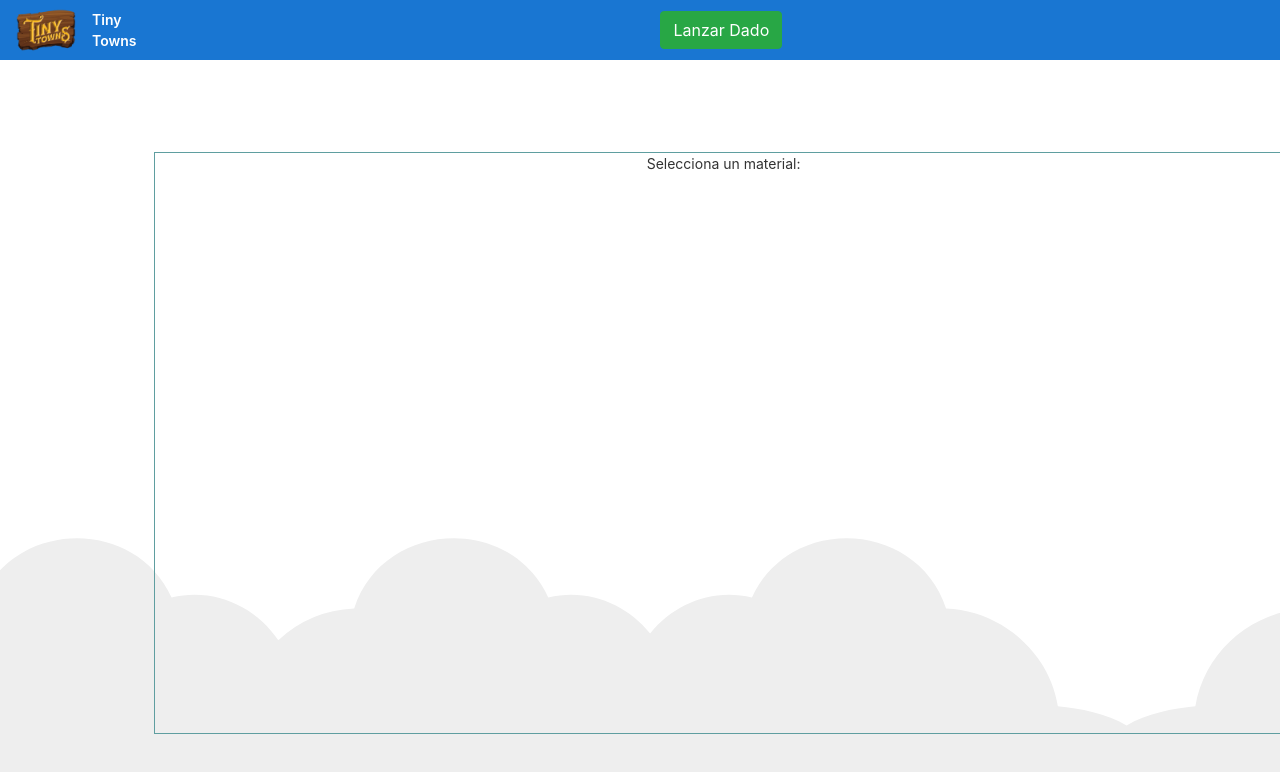
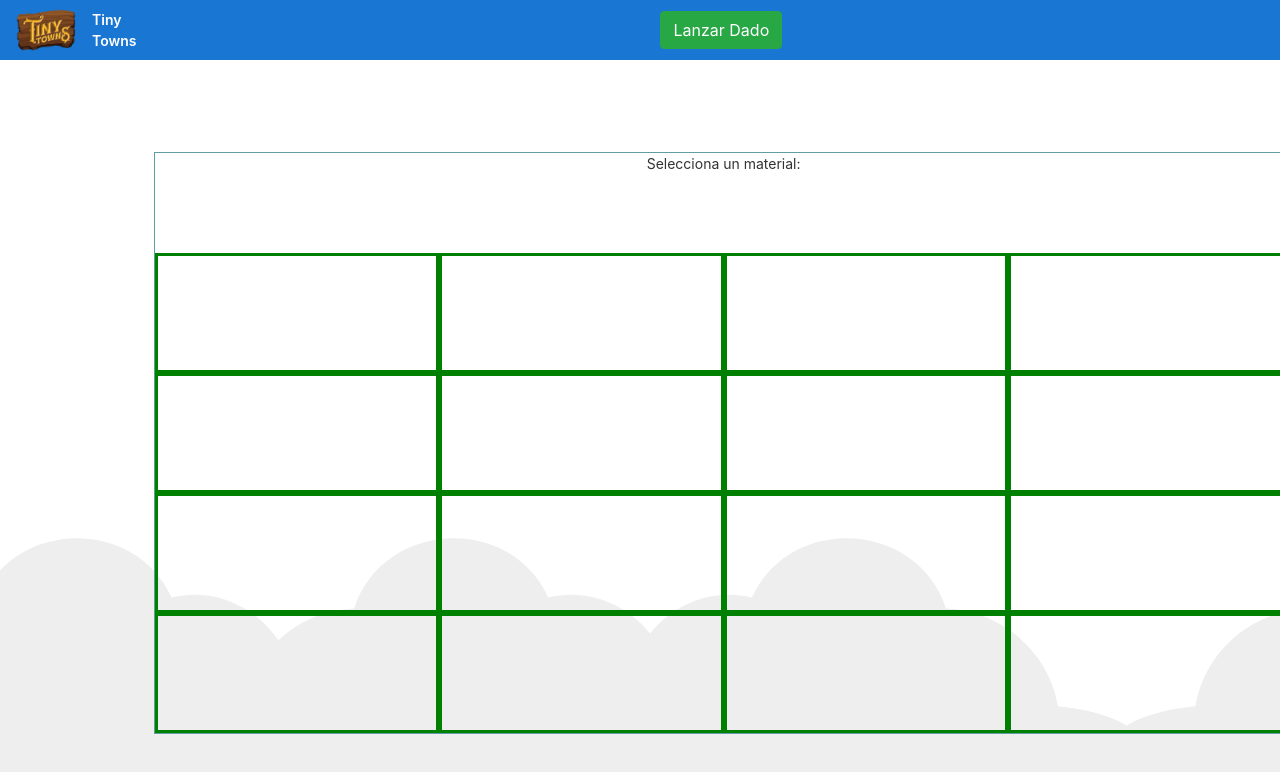
Before and after one commit to luiscastro8p/TinyTowns, an Angular app: page / in a window 1280 px wide. Shown: the top 772 px of the page. Built offline with nearby package versions, Linux system fonts and the light colour scheme.

Commit message:
recorrer matriz demo

```diff
--- a/package.json
+++ b/package.json
@@ -25,12 +25,12 @@
     "zone.js": "~0.10.2"
   },
   "devDependencies": {
-    "@angular-devkit/build-angular": "~0.901.7",
+    "@angular-devkit/build-angular": "^0.901.7",
     "@angular/cli": "~9.1.7",
     "@angular/compiler-cli": "~9.1.9",
-    "@types/node": "^12.11.1",
     "@types/jasmine": "~3.5.0",
     "@types/jasminewd2": "~2.0.3",
+    "@types/node": "^12.11.1",
     "codelyzer": "^5.1.2",
     "jasmine-core": "~3.5.0",
     "jasmine-spec-reporter": "~4.2.1",
--- a/src/app/pages/home/home.component.html
+++ b/src/app/pages/home/home.component.html
@@ -5,7 +5,7 @@
         <span style="width: 81px;">Tiny Towns</span>
         <div class="spacer"></div>
         <div class="w-100 text-center">
-            <Button class="btn btn-success" (click)="lanzardados()" [disabled]="material">Lanzar Dado</Button>
+            <Button class="btn btn-success" (click)="lanzardados()" >Lanzar Dado</Button>
         </div>
     </div>
 
@@ -31,7 +31,7 @@
             </div>
         </div>
         <div class="row">
-            <div class="col-3 h-col center " (click)="onclick(1,material)">
+            <div  class="col-3 h-col center celda" (click)="onclick(1,material)">
                 <div *ngIf="A1 == 1" style="background-color: chocolate;">
                     <div class="bg-green h-30">
                         Madera
@@ -58,7 +58,7 @@
                     </div>
                 </div>
             </div>
-            <div class="col-3 h-col center" (click)="onclick(2,material)">
+            <div class="col-3 h-col center celda" (click)="onclick(2,material)">
                 <div *ngIf="A2 == 1" style="background-color: chocolate;">
                     <div class="bg-green h-30">
                         Madera
@@ -85,7 +85,7 @@
                     </div>
                 </div>
             </div>
-            <div class="col-3 h-col center" (click)="onclick(3,material)">
+            <div class="col-3 h-col center celda" (click)="onclick(3,material)">
                 <div *ngIf="A3 == 1" style="background-color: chocolate;">
                     <div class="bg-green h-30">
                         Madera
@@ -112,7 +112,7 @@
                     </div>
                 </div>
             </div>
-            <div class="col-3 h-col center" (click)="onclick(4,material)">
+            <div class="col-3 h-col center celda" (click)="onclick(4,material)">
                 <div *ngIf="A4 == 1" style="background-color: chocolate;">
                     <div class="bg-green h-30">
                         Madera
@@ -141,7 +141,7 @@
             </div>
         </div>
         <div class="row">
-            <div class="col-3 h-col center" (click)="onclick(5,material)">
+            <div class="col-3 h-col center celda" (click)="onclick(5,material)">
                 <div *ngIf="B1 == 1" style="background-color: chocolate;">
                     <div class="bg-green h-30">
                         Madera
@@ -168,7 +168,7 @@
                     </div>
                 </div>
             </div>
-            <div class="col-3 h-col center" (click)="onclick(6,material)">
+            <div class="col-3 h-col center celda" (click)="onclick(6,material)">
                 <div *ngIf="B2 == 1" style="background-color: chocolate;">
                     <div class="bg-green h-30">
                         Madera
@@ -195,7 +195,7 @@
                     </div>
                 </div>
             </div>
-            <div class="col-3 h-col center" (click)="onclick(7,material)">
+            <div class="col-3 h-col center celda" (click)="onclick(7,material)">
                 <div *ngIf="B3 == 1" style="background-color: chocolate;">
                     <div class="bg-green h-30">
                         Madera
@@ -222,7 +222,7 @@
                     </div>
                 </div>
             </div>
-            <div class="col-3 h-col center" (click)="onclick(8,material)">
+            <div class="col-3 h-col center celda" (click)="onclick(8,material)">
                 <div *ngIf="B4 == 1" style="background-color: chocolate;">
                     <div class="bg-green h-30">
                         Madera
@@ -251,7 +251,7 @@
             </div>
         </div>
         <div class="row">
-            <div class="col-3 h-col center" (click)="onclick(9,material)">
+            <div class="col-3 h-col center celda" (click)="onclick(9,material)">
                 <div *ngIf="C1 == 1" style="background-color: chocolate;">
                     <div class="bg-green h-30">
                         Madera
@@ -278,7 +278,7 @@
                     </div>
                 </div>
             </div>
-            <div class="col-3 h-col center" (click)="onclick(10,material)">
+            <div class="col-3 h-col center celda" (click)="onclick(10,material)">
                 <div *ngIf="C2 == 1" style="background-color: chocolate;">
                     <div class="bg-green h-30">
                         Madera
@@ -305,7 +305,7 @@
                     </div>
                 </div>
             </div>
-            <div class="col-3 h-col center" (click)="onclick(11,material)">
+            <div class="col-3 h-col center celda" (click)="onclick(11,material)">
                 <div *ngIf="C3 == 1" style="background-color: chocolate;">
                     <div class="bg-green h-30">
                         Madera
@@ -332,7 +332,7 @@
                     </div>
                 </div>
             </div>
-            <div class="col-3 h-col center" (click)="onclick(12,material)">
+            <div class="col-3 h-col center celda" (click)="onclick(12,material)">
                 <div *ngIf="C4 == 1" style="background-color: chocolate;">
                     <div class="bg-green h-30">
                         Madera
@@ -361,7 +361,7 @@
             </div>
         </div>
         <div class="row">
-            <div class="col-3 h-col center" (click)="onclick(13,material)">
+            <div class="col-3 h-col center celda" (click)="onclick(13,material)">
                 <div *ngIf="D1 == 1" style="background-color: chocolate;">
                     <div class="bg-green h-30">
                         Madera
@@ -388,7 +388,7 @@
                     </div>
                 </div>
             </div>
-            <div class="col-3 h-col center" (click)="onclick(14,material)">
+            <div class="col-3 h-col center celda" (click)="onclick(14,material)">
                 <div *ngIf="D2 == 1" style="background-color: chocolate;">
                     <div class="bg-green h-30">
                         Madera
@@ -415,7 +415,7 @@
                     </div>
                 </div>
             </div>
-            <div class="col-3 h-col center" (click)="onclick(15,material)">
+            <div class="col-3 h-col center celda" (click)="onclick(15,material)">
                 <div *ngIf="D3 == 1" style="background-color: chocolate;">
                     <div class="bg-green h-30">
                         Madera
@@ -442,7 +442,7 @@
                     </div>
                 </div>
             </div>
-            <div class="col-3 h-col center" (click)="onclick(16,material)">
+            <div class="col-3 h-col center celda" (click)="onclick(16,material)">
                 <div *ngIf="D4 == 1" style="background-color: chocolate;">
                     <div class="bg-green h-30">
                         Madera
--- a/src/app/pages/home/home.component.scss
+++ b/src/app/pages/home/home.component.scss
@@ -311,3 +311,6 @@ svg#clouds {
   position: absolute;
   left: 12%;
 }
+
+.celda{
+  border: 3px solid green;}
--- a/src/app/pages/home/home.component.ts
+++ b/src/app/pages/home/home.component.ts
@@ -24,7 +24,6 @@ export class HomeComponent implements OnInit {
   D2: Number;
   D3: Number;
   D4: Number;
-
   matriz: any[3][3];
   constructor() {}
 
@@ -41,92 +40,91 @@ export class HomeComponent implements OnInit {
   }
 
   onclick(val, material) {
-    console.log(val, material);
-
     switch (val) {
       case 1:
        this.matriz[0][0] = material
-        console.log("El valor 1 es ==>  "+val);
-        console.log("El material es ==>" + this.material);
-        console.log("sabemos que es la pos 0 , 0");
-        console.log(this.matriz);
-
         this.A1 = material;
+        this.validarCasa(0,0,material);
         break;
       case 2:
       this.matriz[0][1] = material
-        console.log(val);
-        this.A2 = material;
+      this.validarCasa(0,1,material);
+      this.A2 = material;
         break;
       case 3:
       this.matriz[0][2] = material
-
-        console.log(val);
-        this.A3 = material;
+      this.A3 = material;
+      this.validarCasa(0,2,material);
         break;
       case 4:
       this.matriz[0][3] = material
+      this.A4 = material;
+      this.validarCasa(0,3,material);
 
-        console.log(val);
-        this.A4 = material;
         break;
       case 5:
       this.matriz[1][0] = material
-
+      this.validarCasa(1,0,material);
         this.B1 = material;
         break;
       case 6:
       this.matriz[1][1] = material
+      this.validarCasa(1,1,material);
 
         this.B2 = material;
         break;
       case 7:
       this.matriz[1][2] = material
+      this.validarCasa(1,2,material);
 
         this.B3 = material;
         break;
       case 8:
       this.matriz[1][3] = material
+      this.validarCasa(1,3,material);
 
         this.B4 = material;
         break;
       case 9:
       this.matriz[2][0] = material
+      this.validarCasa(2,0,material);
 
         this.C1 = material;
         break;
       case 10:
       this.matriz[2][1] = material
-
+      this.validarCasa(2,1,material);
         this.C2 = material;
         break;
       case 11:
       this.matriz[2][2] = material
-
+      this.validarCasa(2,2,material);
         this.C3 = material;
         break;
       case 12:
       this.matriz[2][3] = material
-
+      this.validarCasa(2,3,material);
         this.C4 = material;
         break;
       case 13:
       this.matriz[3][0] = material
-
+      this.validarCasa(3,0,material);
         this.D1 = material;
         break;
       case 14:
       this.matriz[3][1] = material
-
+      this.validarCasa(3,1,material);
         this.D2 = material;
         break;
       case 15:
       this.matriz[3][2] = material
+      this.validarCasa(3,2,material);
 
         this.D3 = material;
         break;
       case 16:
       this.matriz[3][3] = material
+      this.validarCasa(3,3,material);
 
         this.D4 = material;
         break;
@@ -142,4 +140,18 @@ export class HomeComponent implements OnInit {
   lanzardados() {
     this.material = this.getRandomMaterial(1, 6);
   }
+  validarCasa(col,ren,material){
+    console.log(this.matriz);
+    if(material==2){
+      if(this.matriz[ren][col+1]==4){
+        console.log(ren,col);
+        if(this.matriz[ren+1][col]==1){
+          console.log("col: "+col,"ren: "+ren+"material: "+material);
+          if(this.matriz[ren+1][col+1]==1){
+                console.log("Puedes hacer una chingadera");
+          }
+        }
+      }
+    }
+  }
 }
```
Also changed, not shown: 1 other file (tests, documents, lock files or other folders).
